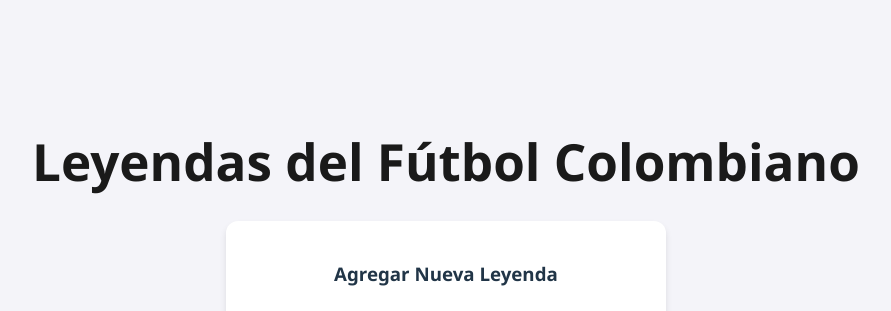
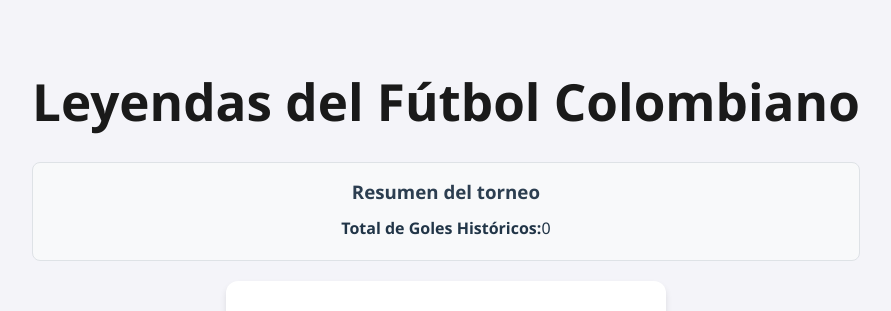
Before and after one commit to jesusmacias0320/football-stats-frontend., a React (Vite) app: page / in a window 1280 px wide. Shown: the top 311 px of the page, without its empty margins (0-891 px from the left). Built offline with nearby package versions, Linux system fonts and the light colour scheme; no server answers.

Commit message:
Agregando panel de estadisticas

```diff
--- a/src/App.css
+++ b/src/App.css
@@ -138,3 +138,21 @@ h1{
 .search-input:focus {
     border-color: #3498db; /* Cambia a azul al hacer clic */
 }
+
+.stats-card {
+    background-color: #f8f9fa;
+    padding: 15px;
+    border-radius: 8px;
+    margin-bottom: 20px;
+    border: 1px solid #dee2e6;
+    text-align: center;
+}
+
+.stats-card h3 {
+    margin: 0 0 10px 0;
+    color: #2c3e50;
+}
+
+.stats-card p {
+    margin: 5px 0;
+}
--- a/src/App.jsx
+++ b/src/App.jsx
@@ -146,9 +146,32 @@ function App() {
         return player.name.toLowerCase().includes(searchTerm.toLocaleLowerCase());
     });
 
+    //LÓGICA DEL PANEL DE ESTADISTICAS
+
+    //Sumamos todos los goles del arreglo 'players'
+    const totalGoals = players.reduce((acumulator, player) => {
+        return acumulator + Number(player.goals_scored || 0);
+    }, 0);
+
+    //Buscamos al jugador con el número maximo de goles
+    const topScorer =players.reduce((max, player)=> {
+        return (Number(player.goals_scored)> Number(max.goals_scored || 0)) ? player :max;
+    },{});
+
     return (
         <div className='container'>
             <h1>Leyendas del Fútbol Colombiano</h1>
+            {/*TARJETA DE ESTADISTICAS AQUI*/}
+            <div className='stats-card'>
+                <h3>Resumen del torneo</h3>
+                <p><strong>Total de Goles Históricos:</strong>{totalGoals}</p>
+
+                {topScorer.name && (
+                    <p><strong>Máximo Goleador:</strong> {topScorer.name} ({topScorer.goals_scored} goles)</p>
+                )}
+            </div>
+
+
             {/* Formulario*/}
             <form onSubmit={handleCreatePlayer} className="player-form">
                 <h3>Agregar Nueva Leyenda</h3>
```
